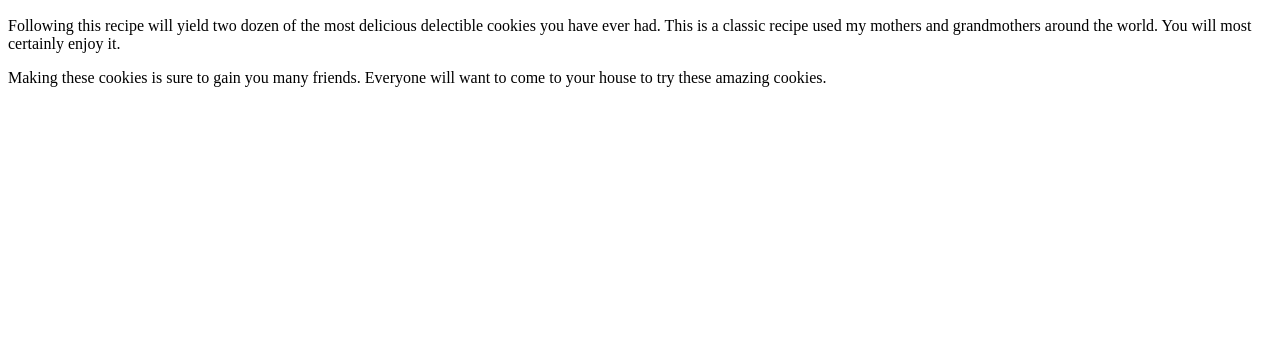
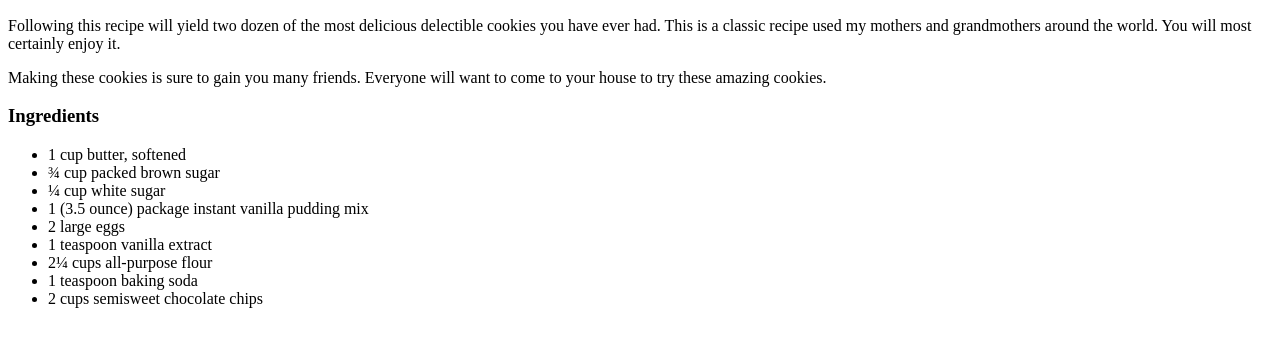
Before and after one commit to bjclifton/odin-recipes, a plain HTML site: page recipes/cookies.html in a window 1280 px wide. Shown: the part 434-780 px from the top of the page. Drawn offline with Linux system fonts and the light colour scheme.

Commit message:
Add ingredients list

```diff
--- a/recipes/cookies.html
+++ b/recipes/cookies.html
@@ -19,5 +19,19 @@
                 Making these cookies is sure to gain you many friends. Everyone will want to come to your house
                 to try these amazing cookies.
             </p>
+
+            <h3>Ingredients</h3>
+
+            <ul>
+                <li>1 cup butter, softened</li>
+                <li>¾ cup packed brown sugar</li>
+                <li>¼ cup white sugar</li>
+                <li>1 (3.5 ounce) package instant vanilla pudding mix </li>
+                <li>2 large eggs</li>
+                <li>1 teaspoon vanilla extract</li>
+                <li>2¼ cups all-purpose flour</li>
+                <li>1 teaspoon baking soda</li>
+                <li>2 cups semisweet chocolate chips</li>
+            </ul>
         </body>
     </html>
```
